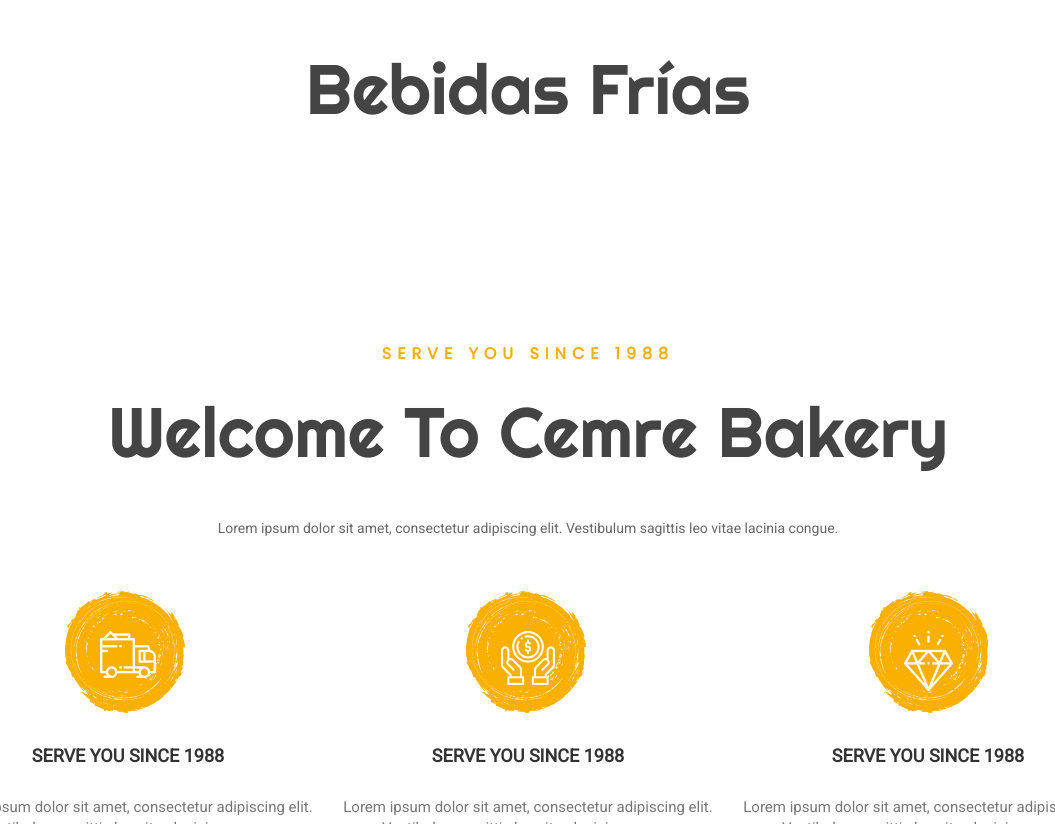
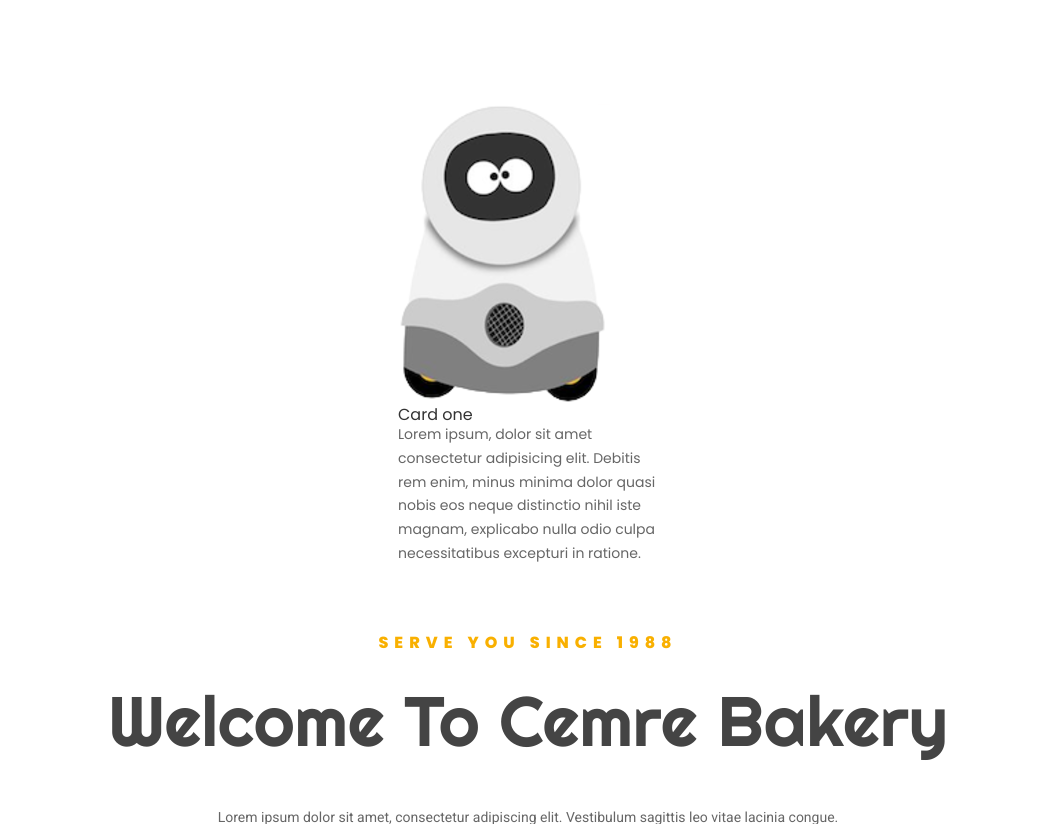
Before and after one commit to ramses1030/Giot-Men-, a plain HTML site: page index.html in a window 1280 px wide. Shown: the part 1726-2550 px from the top of the page, without its empty margins (112-1167 px from the left). Drawn offline with nearby package versions, Linux system fonts and the light colour scheme; some packages are replaced by stand-ins of ours.

Commit message:
Card hover effect

```diff
--- a/css/style.css
+++ b/css/style.css
@@ -1,14 +1,4 @@
-/*
-Theme Name: Cemre Bakery Theme
-Theme URI: https://bakery.cemreworks.com
-Author: Cemre Tellioğlu Tunçay
-Author URI: https://cemreworks.com
-*/
-/*
-* ==========================================
-* GENERAL AND HEADER START
-* ==========================================
-*/
+@import url('https://fonts.googleapis.com/css2?family=Poppins:wght@300;400;500;600;700;800;900&diplay=swap');
 
 
 .fixedArea {
@@ -328,7 +318,50 @@ section#section1 .maintext h2 {
   margin-bottom: 50px;
 }
 
-
+section#effect
+{
+  margin: 0;
+  padding: 0;
+  font-family: 'Poppins', sans-serif;
+}
+
+section#effect body
+{
+  display: flex;
+  justify-content: center;
+  align-items: center;
+  background: #16384c;
+}
+
+section#effect .container
+{
+  position: relative;
+  width: 1100px;
+  display: flex;
+  justify-content: center;
+  align-items: center;
+  flex-wrap: wrap;
+  padding: 30px;
+}
+
+section#effect .container .card
+{
+  position: relative;
+  max-width: 300px;
+  height: 420px;
+  background: #fff;
+  margin: 30px 10px;
+  padding: 20px 15px;
+  display: flex;
+  flex-direction: column;
+}
+
+section#effect .container .card .imgBx
+{
+  position: relative;
+  width: 260px;
+  height: 260px;
+}
 /*
 * ==========================================
 * SECTION1 END
--- a/index.html
+++ b/index.html
@@ -16,6 +16,7 @@
         <link href="https://fonts.googleapis.com/css2?family=Nosifer&display=swap" rel="stylesheet">
         <!-- Place favicon.ico in the root directory -->
         <link rel="stylesheet" href="css/estilos_bebidas.css">
+        <link rel="stylesheet" href="css/estilo_card.css">
         <link rel="icon" type="image/png" href="favicon-32x32.png" sizes="32x32" />
         <link rel="icon" type="image/png" href="favicon-16x16.png" sizes="16x16" />
         <link rel="stylesheet" href="css/bootstrap.min.css">
@@ -296,27 +297,26 @@
                     </div>-->
                 </div>
             </div>
+            <script src="js/script_bebidas.js"></script>
         </section>
 
-        <script src="js/script_bebidas.js"></script>
+
 <!--Aqui empieza las bebidas frias-->
-        <section id="section1">
+        <section id="effect">
             <div class="container">
-                <div class="row">
-                    <div class="col-md-12 col-sm-12 col-xs-12 ">
-                        <div class="maintext text-center">
-                            <!--<span>Serve You Since 1988</span>-->
-                            <h2>Bebidas Frías</h2>
+                <div class="card">
+                    <div class="body">
+                    <div class="imgBx">
+                        <img src="img/logo/monito grande.png">
+                            <div class="content">
+                            <h1>Card one</h1>
+                            <p>Lorem ipsum, dolor sit amet consectetur adipisicing elit. Debitis rem enim, minus minima dolor quasi nobis eos neque distinctio nihil iste magnam, explicabo nulla odio culpa necessitatibus excepturi in ratione.</p>
                             </div>
-                    </div>
-                </div>
-                <div class="row shapes">
-                    <div class="col-md-4 col-sm-4 col-xs-12">
-                        <div class="row">
                         </div>
                     </div>
                 </div>
             </div>
+
         </section>
         <!-- Section1 End -->
         <!-- Section2 Start -->
```
Also changed, not shown: css/estilo_card.css (deleted).
